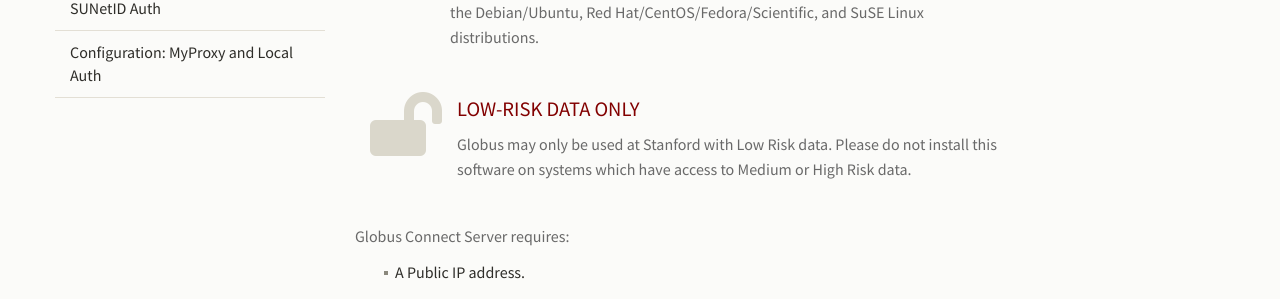
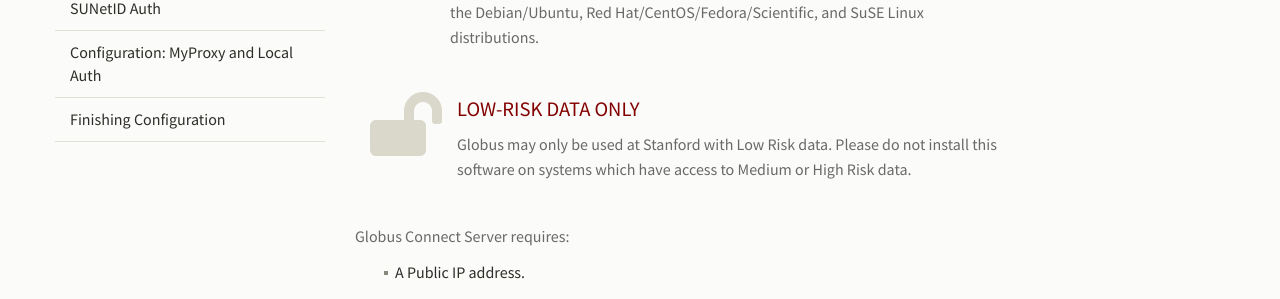
Before and after one commit to stanford-rc/globus.stanford.edu, a Jekyll site: the page built from server.md, in a window 1280 px wide. Shown: the part 485-784 px from the top of the page. Built offline with Jekyll 4.4.1, drawn with Linux system fonts in a browser that asks for light colours; nearby versions of some CDN libraries.

Commit message:
Add a page for endpoint web config

```diff
--- a/_data/toc.yaml
+++ b/_data/toc.yaml
@@ -63,3 +63,5 @@
       target: "server/cilogon"
     - name: "Configuration: MyProxy and Local Auth"
       target: "server/myproxy"
+    - name: "Finishing Configuration"
+      target: "server/finish"
```
